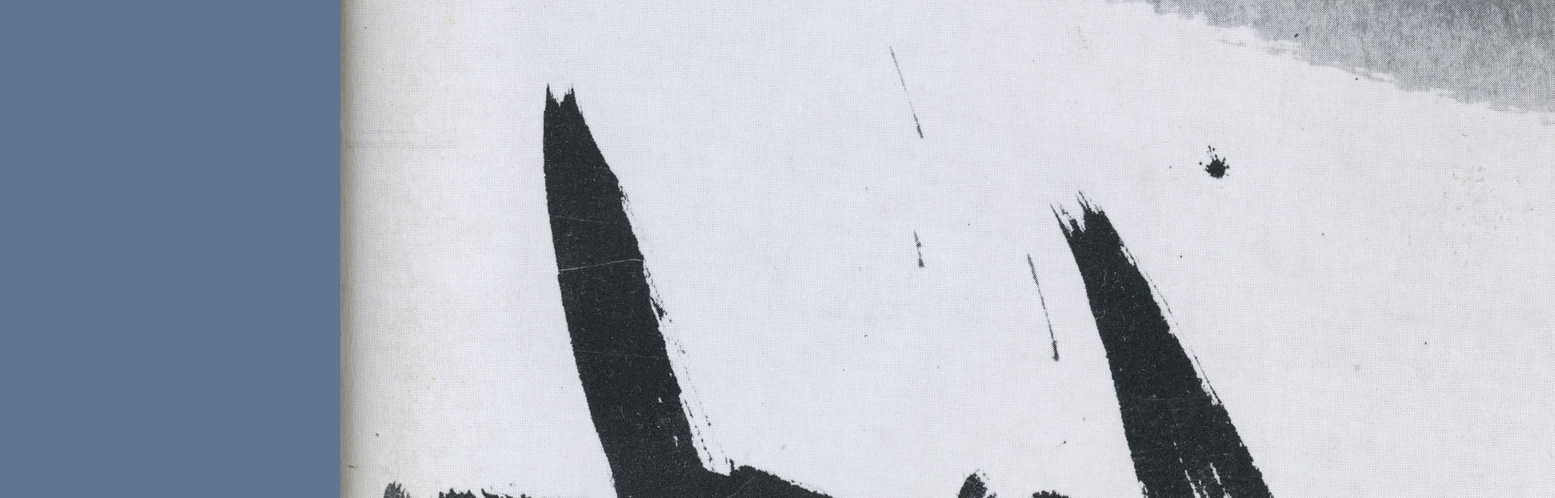
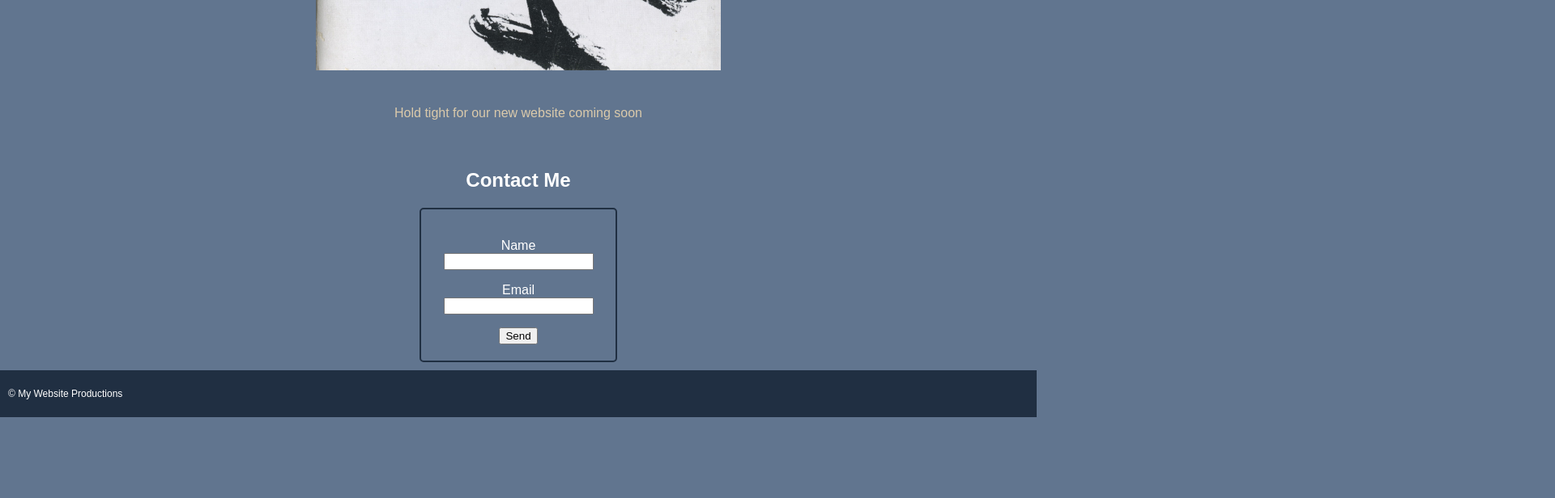
Before and after one commit to chlarson74/miniproject-62223, a plain HTML site: page index.html in a window 1280 px wide. Shown: the part 540-1156 px from the top of the page at 81% size, 1920 px wide, since content can reach past the window. After the commit the page ends 1056 px from the top, so only its background shows below. Drawn offline with Linux system fonts and the light colour scheme.

Commit message:
added styling to inputs, button, form and aside

```diff
--- a/index.html
+++ b/index.html
@@ -8,33 +8,35 @@
     <!--added link to my stylesheet-->
 </head>
 <body>
-    <article>
+
         <header>
             <nav>
                 <ul>
                     <li><a href="#" target="_blank">Github</a></li>
                     <li><a href="#" target="_blank">Portfolio</a></li>
-                    <li><a href="#contact" target="_blank">Contact</a></li>
+                    <li><a href="#contact">Contact</a></li>
                 </ul>
             </nav>
             <div class="clear"></div>
         </header>
+        <article>
         <section>
             <h1>My New Website</h1>
             <figure>
-                <img src="./images/orcas.jpg" alt="coming soon">
+                <img src="./images/orcas.jpg" alt="coming soon" width="500px">
                 <figcaption>Hold tight for our new website coming soon</figcaption>
             </figure>
         </section>
+    </article>
         <aside id="contact">
             <h2>Contact Me</h2>
-            <section>
-                <input>Name</input>
-                <input>Email</input>
+            <section class="form">
+                <p>Name <input></input></p>
+                <p>Email <input></input></p>
                 <button>Send</button>
             </section>
         </aside>
-    </article>
+
     <footer>
         <p>&copy; My Website Productions</p>
     </footer>
--- a/style/style.css
+++ b/style/style.css
@@ -6,10 +6,11 @@ body {
     margin:0;
 }
 article {
-    width: 1200px;
+    width: 800px;
+    margin:auto;
 }
 header {
-    background-color: #202F42;
+    background-color:#202F42;
     margin: 0;
     padding:10px;
     position:fixed;
@@ -17,9 +18,13 @@ header {
     top:0;
 }
 footer {
-    background-color: #202F42;
+    background-color:#202F42;
     margin: 0;
-    padding:20px;
+    padding:10px;
+    color:white;
+}
+footer p {
+    font-size: 12px;;
 }
 nav {
     float:right;
@@ -43,6 +48,25 @@ h1 {
     margin-top:100px;
 }
 figure {
-    width:30%;
+    width:500px;
+    display: block;
     margin: auto;
 }
+figcaption {
+    text-align: center;
+    color:#DBCAAB;
+    margin-top:40px;
+}
+aside {
+    color:white;
+    text-align: center;
+    padding:10px;
+    margin-top:30px;
+}
+.form {
+    width:200px;
+    margin: auto;
+    border:solid #202F42 2px;
+    border-radius: 5px;
+    padding:20px;
+}
```
